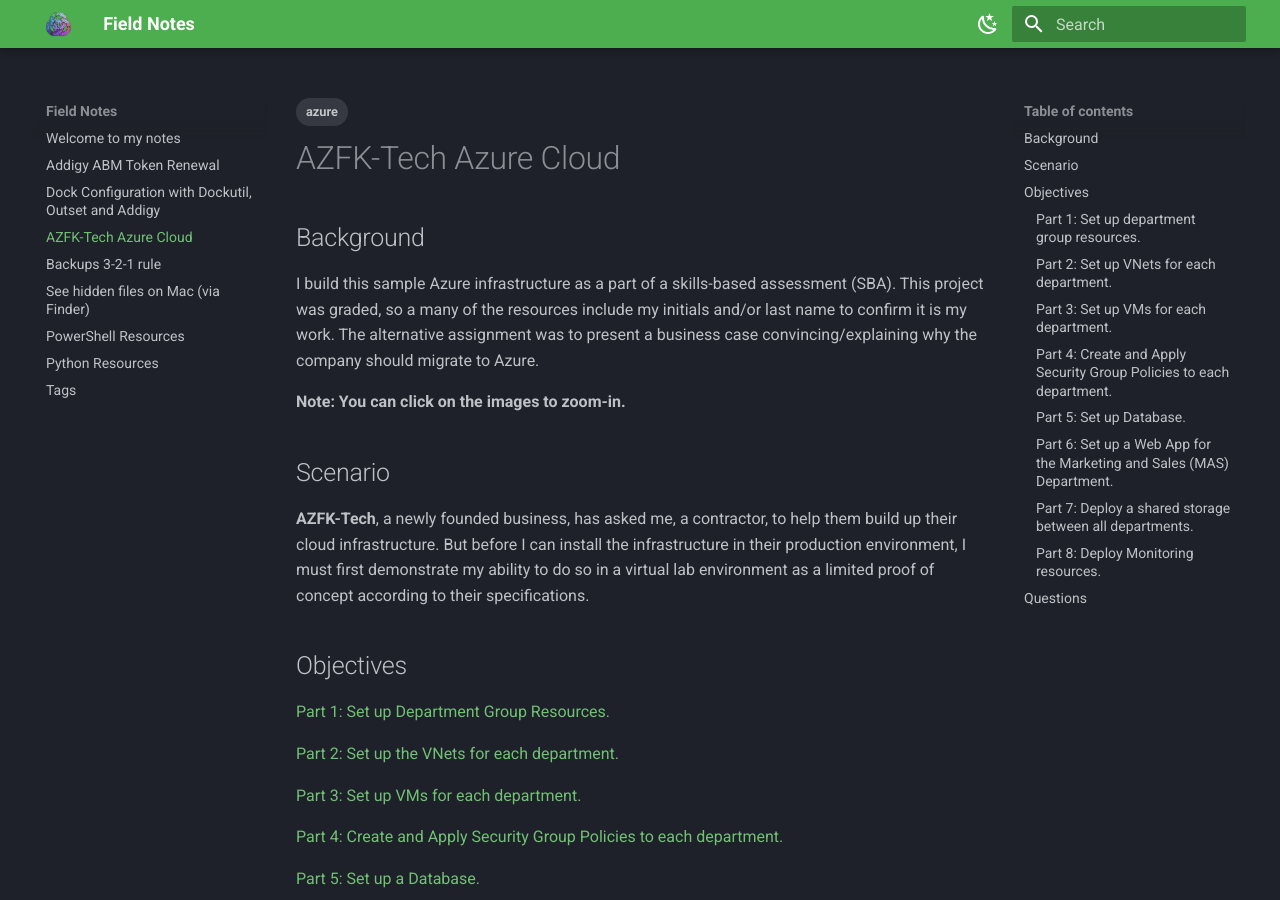
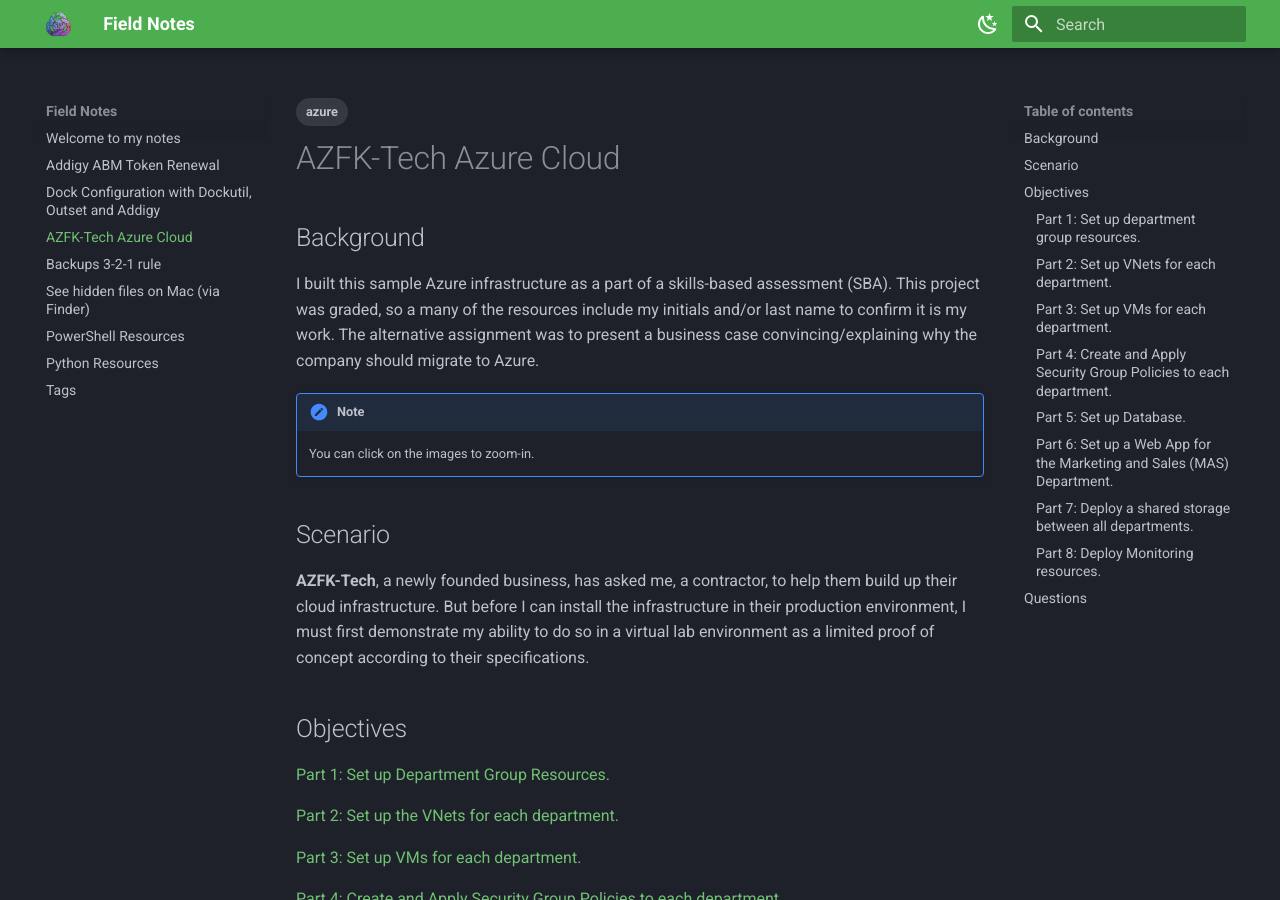
Before and after one commit to damitasalmon/field-notes, an MkDocs documentation site: the page built from docs/azure-poc.md, in a window 1280 px wide and 900 px high. Built offline with MkDocs 1.6.1 and Material for MkDocs 9.7.7, drawn with Linux system fonts in a browser that asks for light colours; some of the changed text lies outside the part shown.

Commit message:
Update Azure POC colors and correct typos

```diff
--- a/docs/azure-poc.md
+++ b/docs/azure-poc.md
@@ -6,9 +6,10 @@
 
 ## Background
 
-<p class="response" >I build this sample Azure infrastructure as a part of a skills-based assessment (SBA). This project was graded, so a many of the resources include my initials and/or last name to confirm it is my work. The alternative assignment was to present a business case convincing/explaining why the company should migrate to Azure.</p>
+I built this sample Azure infrastructure as a part of a skills-based assessment (SBA). This project was graded, so a many of the resources include my initials and/or last name to confirm it is my work. The alternative assignment was to present a business case convincing/explaining why the company should migrate to Azure.
 
-**Note: You can click on the images to zoom-in.**
+!!! note
+    You can click on the images to zoom-in.
 
 ## Scenario
 
@@ -46,7 +47,7 @@
 
 <figure markdown>
   ![Resource Groups](./assets/images/azure-virtual/2023-06-14_1686774746-resource-group.png){ width="600" }
-  <figcaption class="response" class="response">The created department resource groups.</figcaption class="response">
+  <figcaption>The created department resource groups.</figcaption>
 </figure>
 
 ### <a name="Part 2">Part 2: Set up VNets for each department.</a>
@@ -61,7 +62,7 @@
 
 <figure markdown>
   ![Vnets](./assets/images/azure-virtual/2023-06-14_1686773183-vnets.png){ width="600" }
-  <figcaption class="response">The created VNet for each Department.</figcaption class="response">
+  <figcaption>The created VNet for each Department.</figcaption >
 </figure>
 
 
@@ -76,21 +77,21 @@
 | IT | Windows Server OS | ITAdmin |
 | HR | Windows OS | HRAdmin |
 
-<p class="response">Created VMs for each department, displaying the network configuration and IP address information (property tab).</p>
+<p>Created VMs for each department, displaying the network configuration and IP address information (property tab).</p>
 
 <figure markdown>
   ![MAS VM](./assets/images/azure-virtual/2023-06-14_1686780275-mas-vm.png){ width="700" }
-  <figcaption class="response">MAS Department VM.</figcaption class="response">
+  <figcaption>MAS Department VM.</figcaption>
 </figure>
 
 <figure markdown>
   ![IT VM](./assets/images/azure-virtual/2023-06-14_1686780198-IT-vm.png){ width="700" }
-  <figcaption class="response">IT Department VM.</figcaption class="response">
+  <figcaption>IT Department VM.</figcaption>
 </figure>
 
 <figure markdown>
   ![HR VM](./assets/images/azure-virtual/2023-06-14_1686780133-hr-vm.png){ width="700" }
-  <figcaption class="response">HR Department VM.</figcaption class="response">
+  <figcaption>HR Department VM.</figcaption>
 </figure>
 
 ### <a name="Part 4">Part 4: Create and Apply Security Group Policies to each department.</a>
@@ -117,28 +118,28 @@
   </tr>
 </table>
 
-**<p class="response">Network Security Groups:</p>**
+**<p>Network Security Groups:</p>**
 
 <figure markdown>
   ![All NSGs](./assets/images/azure-virtual/2023-06-14_1686775492-nsg.png){ width="600" }
-  <figcaption class="response">Applied Security Group Policies for each department.</figcaption class="response">
+  <figcaption>Applied Security Group Policies for each department.</figcaption>
 </figure>
 
-**<p class="response">Firewall Rules for each Department:</p>**
+**<p>Firewall Rules for each Department:</p>**
 
 <figure markdown>
   ![MAS NSG](./assets/images/azure-virtual/2023-06-14_1686780527-mas-nsg.png){ width="700" }
-  <figcaption class="response">MAS NSG.</figcaption class="response">
+  <figcaption>MAS NSG.</figcaption>
 </figure>
 
 <figure markdown>
   ![IT NSG](./assets/images/azure-virtual/2023-06-14_1686780466-it-nsg.png){ width="700" }
-  <figcaption class="response">IT NSG.</figcaption class="response">
+  <figcaption>IT NSG.</figcaption>
 </figure>
 
 <figure markdown>
   ![HR NSG](./assets/images/azure-virtual/2023-06-14_1686780391-hr-nsg.png){ width="700" }
-  <figcaption class="response">HR NSG.</figcaption class="response">
+  <figcaption>HR NSG.</figcaption>
 </figure>
 
 ### <a name="Part 5">Part 5: Set up Database.</a>
@@ -159,38 +160,38 @@
 
 **Note: The DB software needs to be installed on the IT Virtual machine.**
 
-**<p class="response">The created database for each departments:</p>**
+**<p>The created database for each departments:</p>**
 
 <figure markdown>
   ![MAS DB](./assets/images/azure-virtual/2023-06-14_1686789318-mas-db.png){ width="600" }
-  <figcaption class="response">MAS Database (PostgreSQL)</figcaption class="response">
+  <figcaption>MAS Database (PostgreSQL).</figcaption>
 </figure>
 
 <figure markdown>
   ![IT DB](./assets/images/azure-virtual/2023-06-14_1686788640-IT-db.png){ width="600" }
-  <figcaption class="response">IT Database (MySQL)</figcaption class="response">
+  <figcaption>IT Database (MySQL).</figcaption>
 </figure>
 
 <figure markdown>
   ![HR DB](./assets/images/azure-virtual/2023-06-14_1686789347-hr-db.png){ width="600" }
-  <figcaption class="response">HR Database (PostgreSQL)</figcaption class="response">
+  <figcaption>HR Database (PostgreSQL).</figcaption>
 </figure>
 
-**<p class="response">Successful access page to each database:</p>**
+**<p>Successful access page to each database:</p>**
 
 <figure markdown>
   ![MAS DB Connection](./assets/images/azure-virtual/2023-06-14_1686789211-mas-db-connection.png){ width="700" }
-  <figcaption class="response">MAS DB Connection via IT VM</figcaption class="response">
+  <figcaption>MAS DB Connection via IT VM.</figcaption>
 </figure>
 
 <figure markdown>
   ![IT DB Connection](./assets/images/azure-virtual/2023-06-14_1686786048-connection-to-IT-db-via-IT-VM.png){ width="700" }
-  <figcaption class="response">IT DB Connection via IT VM</figcaption class="response">
+  <figcaption>IT DB Connection via IT VM.</figcaption>
 </figure>
 
 <figure markdown>
   ![HR DB Connection](./assets/images/azure-virtual/2023-06-14_1686789066-hr-db-connection.png){ width="700" }
-  <figcaption class="response">HR DB Connection via IT VM</figcaption class="response">
+  <figcaption>HR DB Connection via IT VM.</figcaption>
 </figure>
 
 ### <a name="Part 6">Part 6: Set up a Web App for the Marketing and Sales (MAS) Department.</a>
@@ -203,12 +204,12 @@
 
 <figure markdown>
   ![Web App](./assets/images/azure-virtual/2023-06-14_1686792865-web-app-portal-overview.png){ width="700" }
-  <figcaption class="response">Created Web Service.</figcaption class="response">
+  <figcaption>Created Web Service.</figcaption>
 </figure>
 
 <figure markdown>
   ![Web App Welcome Page](./assets/images/azure-virtual/2023-06-14_1686792805-web-app.png){ width="700" }
-  <figcaption class="response">Web Server home page showing, "Welcome to AZFK-Tech World."</figcaption class="response">
+  <figcaption>Web Server home page showing, "Welcome to AZFK-Tech World."</figcaption>
 </figure>
 
 
@@ -223,16 +224,16 @@
 | IT | First int + last name - IT-Storage |
 | HR | First int + last name - HR-Storage |
 
-**<p class="response">The created shared storage:</p>**
+**<p>The created shared storage:</p>**
 
 <figure markdown>
   ![Shared Storage](./assets/images/azure-virtual/2023-06-14_1686796116-storage.png){ width="700" }
-  <figcaption class="response">Storage Account Overview.</figcaption class="response">
+  <figcaption>Storage Account Overview.</figcaption>
 </figure>
 
 <figure markdown>
   ![Storage containers](./assets/images/azure-virtual/2023-06-14_1686793253-storage-containers.png){ width="700" }
-  <figcaption class="response">Storage Containers created for each department.</figcaption class="response">
+  <figcaption>Storage Containers created for each department.</figcaption>
 </figure>
 
 
@@ -240,35 +241,35 @@
 
 **AZFK-Tech** wants to have real-time monitoring for their VMs. Install your recommended service.
 
-<p class="response">I enabled Insights for each VM, which leverages Log Analytics Workspace and Azure Monitor.</p>
+<p>I enabled Insights for each VM, which leverages Log Analytics Workspace and Azure Monitor.</p>
 
 <figure markdown>
   ![Vm Insights enabled](./assets/images/azure-virtual/2023-06-14_1686790650-vm-insights.png){ width="700" }
-  <figcaption class="response">TVM Insights enabled for each VM.</figcaption class="response">
+  <figcaption>TVM Insights enabled for each VM.</figcaption>
 </figure>
 
 
 <figure markdown>
   ![Vm Insights](./assets/images/azure-virtual/2023-06-14_1686791829-logs-1.png){ width="700" }
-  <figcaption class="response">The collected data from VM Insights.</figcaption class="response">
+  <figcaption>The collected data from VM Insights.</figcaption>
 </figure>
 
 ## <a name="Part 9">Questions</a>
 
 **1. Why did we need to create a different VNet for each department?**
 
-<p class="question-response"> We created separate VNets for each department because it was a specific requirement/security policy of the company and were created to match the organizational structure.</p>
+<p> We created separate VNets for each department because it was a specific requirement/security policy of the company and were created to match the organizational structure.</p>
 
-<p class="question-response">Based on the project requirements and network security groups, we can speculate that the company wishes to enforce some level of network isolation between departments, likely to prevent unauthorized access or chance of data breach. It also simplifies network management since because each VNet was defined with its own CIDR address block and subnets.</p>
+<p>Based on the project requirements and network security groups, we can speculate that the company wishes to enforce some level of network isolation between departments, likely to prevent unauthorized access or chance of data breach. It also simplifies network management since because each VNet was defined with its own CIDR address block and subnets.</p>
 
 
 **2. Why did MAS and HR have specific rules in the Security Group Policies?**
 
-<p class="question-response">We can only speculate since no reason was specified, but it was most likely requested to enforce the principle of least privilege or to enable RBAC and restrict access to resources only to members of the respective department. Human Resources, especially, would want to ensure data confidentiality since they have access to sensitive and confidential personal employee data and would want to prevent any unauthorized access.</p>
+<p>We can only speculate since no reason was specified, but it was most likely requested to enforce the principle of least privilege or to enable RBAC and restrict access to resources only to members of the respective department. Human Resources, especially, would want to ensure data confidentiality since they have access to sensitive and confidential personal employee data and would want to prevent any unauthorized access.</p>
 
 **3.  Name some additional Azure features that can be used to safeguard and protect corporate data.**
 
-  <ul class="question-response">
+  <ul >
     <li>Azure Active Directory (Azure AD) could be used for identity and access management services, which would give the organization centralized control over user identities and access to resources. It would allow for multi-factor authentication, conditional access policies, and provide better security and management around access control.</li>
     <li>HR could take advantage of Azure Information Protection (AIP) to help classify, label, and protect sensitive information by applying encryption, rights management, and access controls. Azure DDoS Protection would help safeguard frequently accessed cloud resources, like the MAS web app, databases and corporate storage account, ensuring that the applications remain available.</li>
     <li>With Azure Backup, the company can protect critical data against accidental deletion, ransomware, or other data loss.</li>
@@ -276,21 +277,21 @@
 
 **4. Why did only the MAS department get a Web App?**
 
-<p class="question-response">We made the web app accessible to the public. It's customer-facing and the function of the Marketing and Sales department might necessitate a dedicated web app as the website for the company. The web app can be tailored to providing marketing collateral and information about the company that they will use to advertise the company's services and procure new business. </p>
+<p>We made the web app accessible to the public. It's customer-facing and the function of the Marketing and Sales department might necessitate a dedicated web app as the website for the company. The web app can be tailored to providing marketing collateral and information about the company that they will use to advertise the company's services and procure new business. </p>
 
-<p class="question-response"> Hosting certain marketing materials on the web could improve user experience and provide better customization than print materials and are easier and less expensive to update in the event of any changes. </p>
+<p> Hosting certain marketing materials on the web could improve user experience and provide better customization than print materials and are easier and less expensive to update in the event of any changes. </p>
 
 **5. What are the benefits of collecting monitoring data? How long should data be stored?**
 
-<p class="question-response">Collecting monitoring data allows organizations to establish a baseline for performance, troubleshoot and identify issues, monitor and manage costs, monitor access control patterns, optimize and perform proactive/preventative maintenance where needed. By analyzing the data, organizations can make informed decisions around system administration and user experience. Additionally, it may be required if the company is subject to regulatory compliance.</p>
+<p>Collecting monitoring data allows organizations to establish a baseline for performance, troubleshoot and identify issues, monitor and manage costs, monitor access control patterns, optimize and perform proactive/preventative maintenance where needed. By analyzing the data, organizations can make informed decisions around system administration and user experience. Additionally, it may be required if the company is subject to regulatory compliance.</p>
 
 **6. How can you reduce deployment expenses for the organization's benefit?**
 
-<ol class="question-response">
+<ol >
   <li>One way we can reduce deployment expenses is by <b>right-sizing resources.</b> If we review and optimize virtual machines, storage accounts, and databases we can ensure that we are not over-provisioning and paying for unused/unnecessary capacity. </li>
   <li>We can use tools like <b>Azure Cost Management</b> to monitor and manage costs and <b>Azure Monitor</b> to identify optimization and cost-saving opportunities.</li>
   <li>Another way we can reduce deployment expenses is by using <b>Azure Reserved Virtual Machine Instances</b> for long-term deployments. We would pay upfront with a longer commitment term, but save money on the resources by reserving them in advance.</li>
   <li>Additionally, if we have existing software licenses, from the on-premises environment, we can save by using the <b>Azure Hybrid Benefit</b> to apply those licenses to Azure VMs.</li>
 </ol>
 
-<p class="question-response">There are more ways to save than this, but these are just a few ideas. </p>
+<p>There are more ways to save than this, but these are just a few ideas. </p>
```
